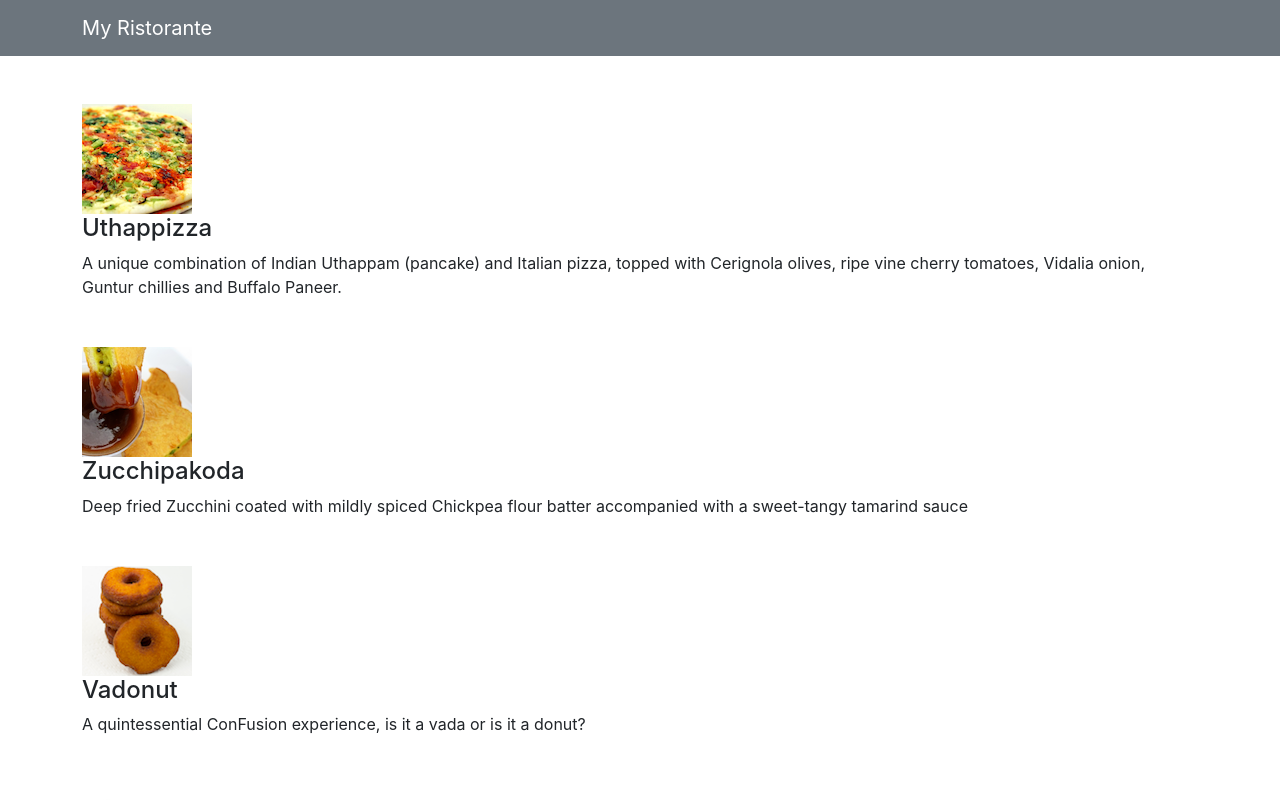
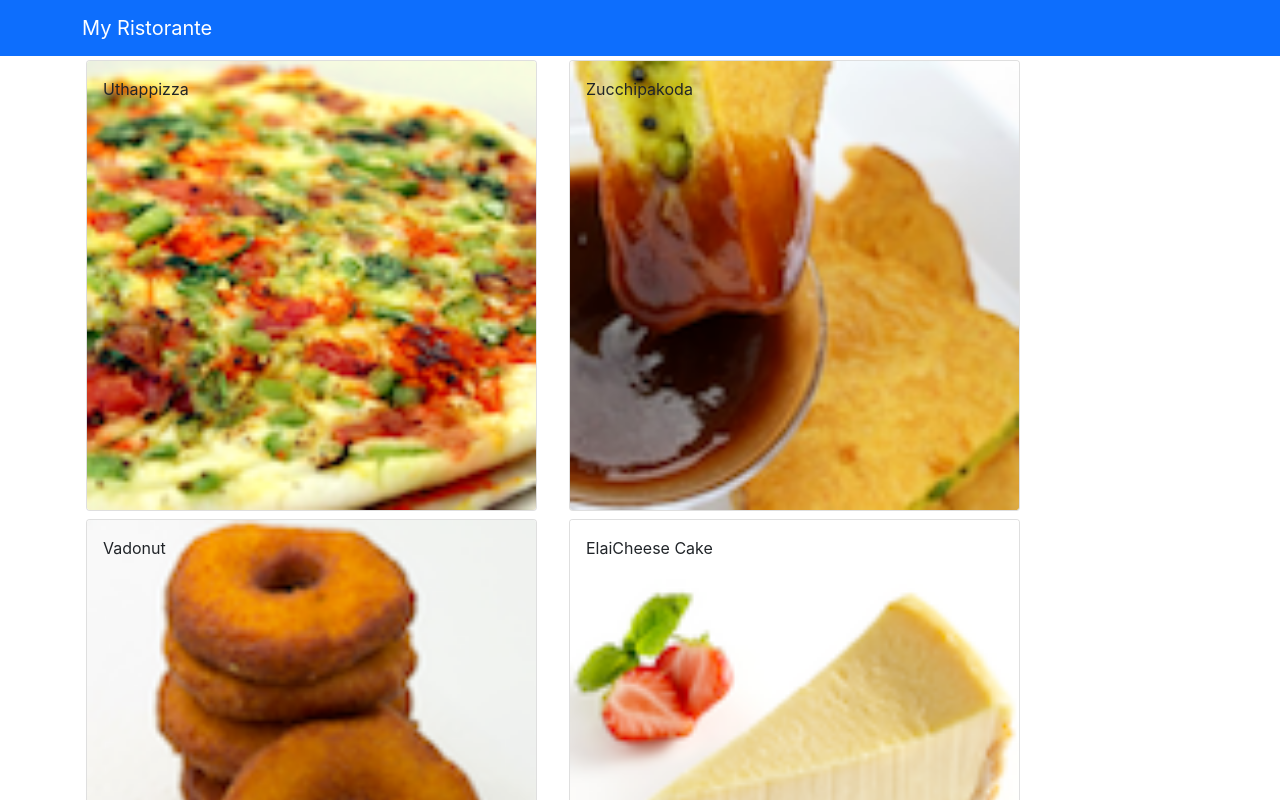
Before and after one commit to vignesk70/Coursera, a React (Create React App) app in the folder React/confusion/: page / in a window 1280 px wide. Shown: the top 800 px of the page. Built offline with nearby package versions, Linux system fonts and the light colour scheme.

Commit message:
Components Part 2

```diff
--- a/React/confusion/src/App.js
+++ b/React/confusion/src/App.js
@@ -1,17 +1,30 @@
+import {Component} from 'react'
 import Menu from './components/MenuComponent'
 import {Navbar, NavbarBrand} from 'reactstrap'
+import {DISHES} from './shared/dishes'
 
-function App() {
+class App extends Component {
+
+  constructor(props){
+    super(props);
+
+    this.state = {
+      dishes: DISHES
+    }
+  }
+
+  render(){
   return (
     <div className="App">
-      <Navbar dark color="secondary">
+      <Navbar dark color="primary">
         <div className='container'>
           <NavbarBrand href="/">My Ristorante</NavbarBrand>
         </div>
       </Navbar>
-        <Menu />
+        <Menu dishes={this.state.dishes} />
     </div>
   );
+  }
 }
 
 export default App;
--- a/React/confusion/src/components/MenuComponent.js
+++ b/React/confusion/src/components/MenuComponent.js
@@ -1,80 +1,67 @@
 import React, { Component } from 'react';
-import { Container, Row, Media } from 'reactstrap';
+import { Card, CardImg, CardImgOverlay, CardText, CardBody,
+    CardTitle } from 'reactstrap';
+class Menu extends Component {
 
-class Menu extends Component {
     constructor(props) {
         super(props);
+
         this.state = {
-            dishes: [
-                {
-                    id: 0,
-                    name: 'Uthappizza',
-                    image: 'assets/images/uthappizza.png',
-                    category: 'mains',
-                    label: 'Hot',
-                    price: '4.99',
-                    description: 'A unique combination of Indian Uthappam (pancake) and Italian pizza, topped with Cerignola olives, ripe vine cherry tomatoes, Vidalia onion, Guntur chillies and Buffalo Paneer.'
-                },
-                {
-                    id: 1,
-                    name: 'Zucchipakoda',
-                    image: 'assets/images/zucchipakoda.png',
-                    category: 'appetizer',
-                    label: '',
-                    price: '1.99',
-                    description: 'Deep fried Zucchini coated with mildly spiced Chickpea flour batter accompanied with a sweet-tangy tamarind sauce'
-                },
-                {
-                    id: 2,
-                    name: 'Vadonut',
-                    image: 'assets/images/vadonut.png',
-                    category: 'appetizer',
-                    label: 'New',
-                    price: '1.99',
-                    description: 'A quintessential ConFusion experience, is it a vada or is it a donut?'
-                },
-                {
-                    id: 3,
-                    name: 'ElaiCheese Cake',
-                    image: 'assets/images/elaicheesecake.png',
-                    category: 'dessert',
-                    label: '',
-                    price: '2.99',
-                    description: 'A delectable, semi-sweet New York Style Cheese Cake, with Graham cracker crust and spiced with Indian cardamoms'
-                }
-            ],
-        };
+            selectedDish: null
+        }
+    }
+
+    onDishSelect(dish) {
+        this.setState({ selectedDish: dish});
+    }
+
+    renderDish(dish) {
+        if (dish != null)
+            return(
+                <Card>
+                    <CardImg top src={dish.image} alt={dish.name} />
+                    <CardBody>
+                      <CardTitle>{dish.name}</CardTitle>
+                      <CardText>{dish.description}</CardText>
+                    </CardBody>
+                </Card>
+            );
+        else
+            return(
+                <div></div>
+            );
     }
 
     render() {
-        const menu = this.state.dishes.map((dish) => {
+        const menu = this.props.dishes.map((dish) => {
             return (
-                <div key={dish.id} className="col-12 mt-5">
-                    <Media >
-                        <Media left href="#" >
-                            <Media object src={dish.image} alt={dish.name} />
-                        </Media>
-                        <Media body >
-                            <Media heading>
-                                {dish.name}
-                            </Media>
-                            <p>{dish.description}</p>
-                        </Media>
-                    </Media>
-                </div>
+              <div key={dish.id} className="col-12 col-md-5 m-1">
+                <Card
+                  onClick={() => this.onDishSelect(dish)}>
+                  <CardImg width="100%" src={dish.image} alt={dish.name} />
+                  <CardImgOverlay>
+                      <CardTitle>{dish.name}</CardTitle>
+                  </CardImgOverlay>
+                </Card>
+              </div>
             );
         });
 
         return (
-            <Container>
-                <Row>
-                    <Media list>
-                        {menu}
-                    </Media>
-                </Row>
-            </Container>
+            <div className="container">
+                <div className="row">
+                    {menu}
+                </div>
+                <div className="row">
+                  <div  className="col-12 col-md-5 m-1">
+                    {this.renderDish(this.state.selectedDish)}
+                  </div>
+                </div>
+            </div>
         );
     }
 }
 
+
+
 export default Menu;
--- /dev/null
+++ b/React/confusion/src/shared/dishes.js
@@ -0,0 +1,186 @@
+export const DISHES =
+    [
+        {
+        id: 0,
+        name:'Uthappizza',
+        image: 'assets/images/uthappizza.png',
+        category: 'mains',
+        label:'Hot',
+        price:'4.99',
+        description:'A unique combination of Indian Uthappam (pancake) and Italian pizza, topped with Cerignola olives, ripe vine cherry tomatoes, Vidalia onion, Guntur chillies and Buffalo Paneer.',
+        comments: [
+            {
+            id: 0,
+            rating: 5,
+            comment: "Imagine all the eatables, living in conFusion!",
+            author: "John Lemon",
+            date: "2012-10-16T17:57:28.556094Z"
+            },
+            {
+            id: 1,
+            rating: 4,
+            comment: "Sends anyone to heaven, I wish I could get my mother-in-law to eat it!",
+            author: "Paul McVites",
+            date: "2014-09-05T17:57:28.556094Z"
+            },
+            {
+            id: 2,
+            rating: 3,
+            comment: "Eat it, just eat it!",
+            author: "Michael Jaikishan",
+            date: "2015-02-13T17:57:28.556094Z"
+            },
+            {
+            id: 3,
+            rating: 4,
+            comment: "Ultimate, Reaching for the stars!",
+            author: "Ringo Starry",
+            date: "2013-12-02T17:57:28.556094Z"
+            },
+            {
+            id: 4,
+            rating: 2,
+            comment: "It's your birthday, we're gonna party!",
+            author: "25 Cent",
+            date: "2011-12-02T17:57:28.556094Z"
+            }
+        ]                        },
+        {
+        id: 1,
+        name:'Zucchipakoda',
+        image: 'assets/images/zucchipakoda.png',
+        category: 'appetizer',
+        label:'',
+        price:'1.99',
+        description:'Deep fried Zucchini coated with mildly spiced Chickpea flour batter accompanied with a sweet-tangy tamarind sauce',
+        comments: [
+            {
+            id: 0,
+            rating: 5,
+            comment: "Imagine all the eatables, living in conFusion!",
+            author: "John Lemon",
+            date: "2012-10-16T17:57:28.556094Z"
+            },
+            {
+            id: 1,
+            rating: 4,
+            comment: "Sends anyone to heaven, I wish I could get my mother-in-law to eat it!",
+            author: "Paul McVites",
+            date: "2014-09-05T17:57:28.556094Z"
+            },
+            {
+            id: 2,
+            rating: 3,
+            comment: "Eat it, just eat it!",
+            author: "Michael Jaikishan",
+            date: "2015-02-13T17:57:28.556094Z"
+            },
+            {
+            id: 3,
+            rating: 4,
+            comment: "Ultimate, Reaching for the stars!",
+            author: "Ringo Starry",
+            date: "2013-12-02T17:57:28.556094Z"
+            },
+            {
+            id: 4,
+            rating: 2,
+            comment: "It's your birthday, we're gonna party!",
+            author: "25 Cent",
+            date: "2011-12-02T17:57:28.556094Z"
+            }
+        ]
+        },
+        {
+        id: 2,
+        name:'Vadonut',
+        image: 'assets/images/vadonut.png',
+        category: 'appetizer',
+        label:'New',
+        price:'1.99',
+        description:'A quintessential ConFusion experience, is it a vada or is it a donut?',
+        comments: [
+            {
+            id: 0,
+            rating: 5,
+            comment: "Imagine all the eatables, living in conFusion!",
+            author: "John Lemon",
+            date: "2012-10-16T17:57:28.556094Z"
+            },
+            {
+            id: 1,
+            rating: 4,
+            comment: "Sends anyone to heaven, I wish I could get my mother-in-law to eat it!",
+            author: "Paul McVites",
+            date: "2014-09-05T17:57:28.556094Z"
+            },
+            {
+            id: 2,
+            rating: 3,
+            comment: "Eat it, just eat it!",
+            author: "Michael Jaikishan",
+            date: "2015-02-13T17:57:28.556094Z"
+            },
+            {
+            id: 3,
+            rating: 4,
+            comment: "Ultimate, Reaching for the stars!",
+            author: "Ringo Starry",
+            date: "2013-12-02T17:57:28.556094Z"
+            },
+            {
+            id: 4,
+            rating: 2,
+            comment: "It's your birthday, we're gonna party!",
+            author: "25 Cent",
+            date: "2011-12-02T17:57:28.556094Z"
+            }
+        ]
+        },
+        {
+        id: 3,
+        name:'ElaiCheese Cake',
+        image: 'assets/images/elaicheesecake.png',
+        category: 'dessert',
+        label:'',
+        price:'2.99',
+        description:'A delectable, semi-sweet New York Style Cheese Cake, with Graham cracker crust and spiced with Indian cardamoms',
+        comments: [
+            {
+            id: 0,
+            rating: 5,
+            comment: "Imagine all the eatables, living in conFusion!",
+            author: "John Lemon",
+            date: "2012-10-16T17:57:28.556094Z"
+            },
+            {
+            id: 1,
+            rating: 4,
+            comment: "Sends anyone to heaven, I wish I could get my mother-in-law to eat it!",
+            author: "Paul McVites",
+            date: "2014-09-05T17:57:28.556094Z"
+            },
+            {
+            id: 2,
+            rating: 3,
+            comment: "Eat it, just eat it!",
+            author: "Michael Jaikishan",
+            date: "2015-02-13T17:57:28.556094Z"
+            },
+            {
+            id: 3,
+            rating: 4,
+            comment: "Ultimate, Reaching for the stars!",
+            author: "Ringo Starry",
+            date: "2013-12-02T17:57:28.556094Z"
+            },
+            {
+            id: 4,
+            rating: 2,
+            comment: "It's your birthday, we're gonna party!",
+            author: "25 Cent",
+            date: "2011-12-02T17:57:28.556094Z"
+            }
+        ]
+        }
+    ];
```
